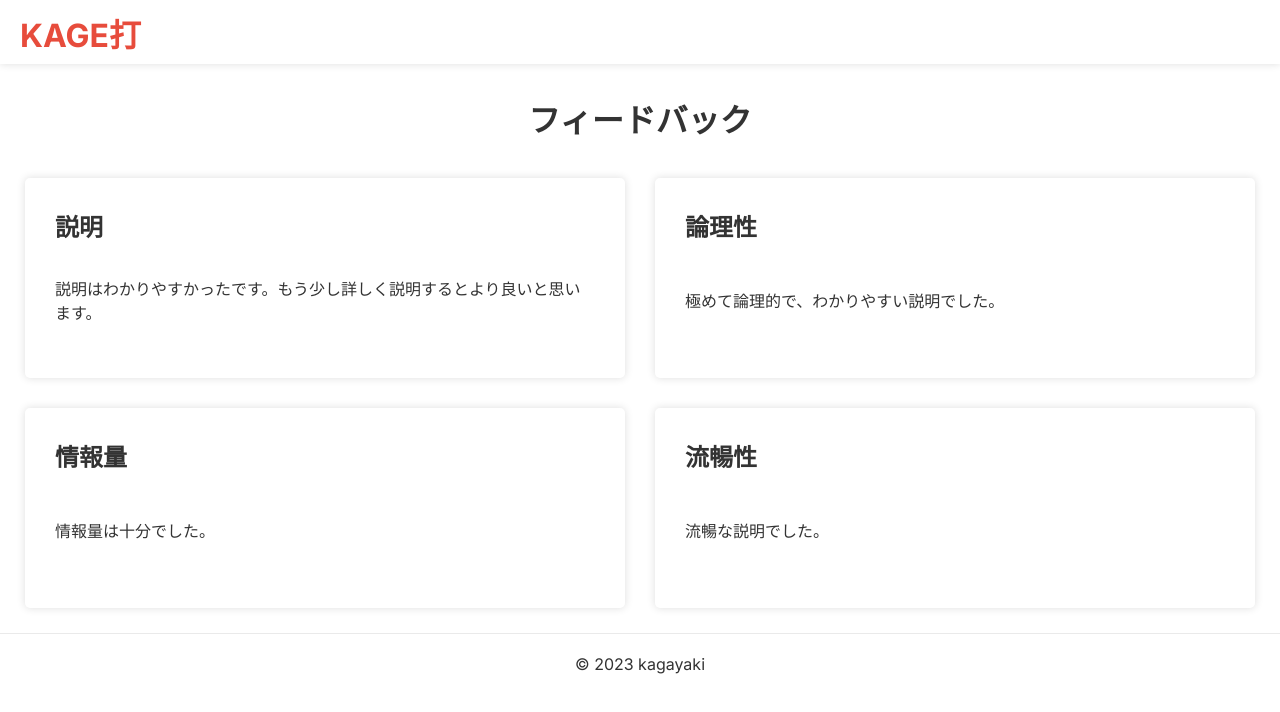
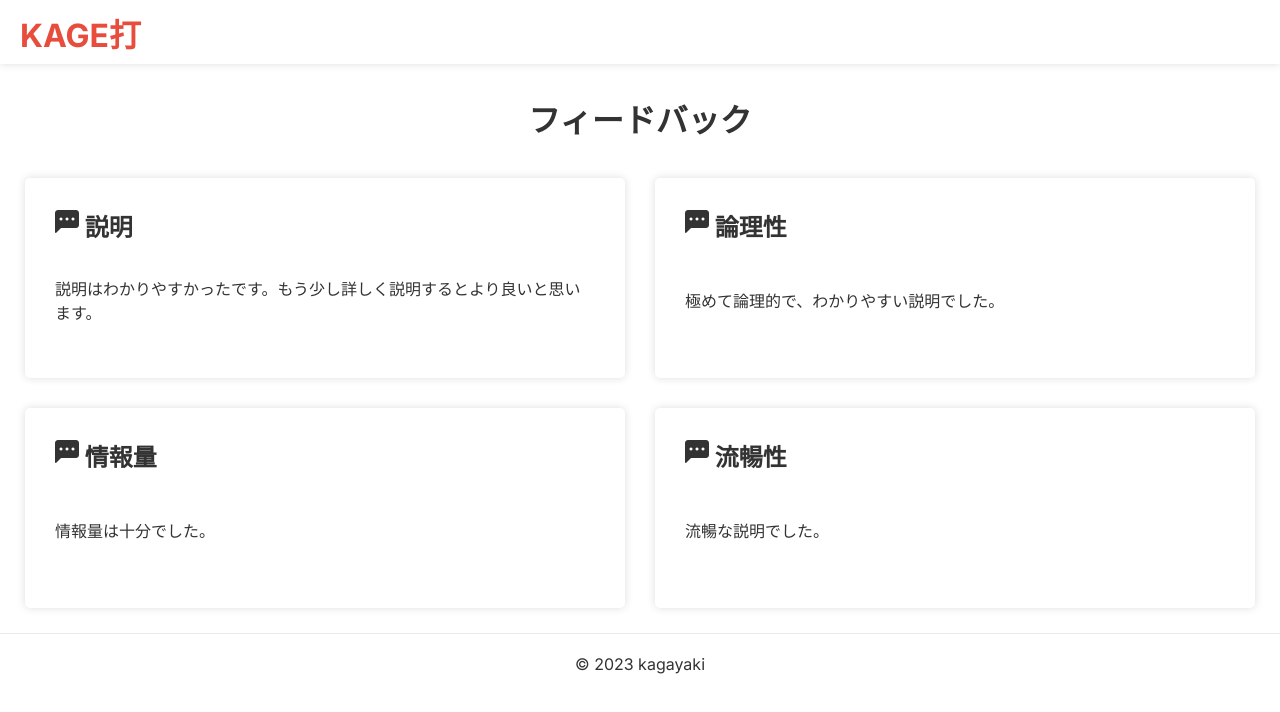
Before and after one commit to itsp-pbl-2023/kagayaki, a Next.js app in the folder src/: page /feedback in a window 1280 px wide. Shown: the top 712 px of the page. Built offline with nearby package versions, Linux system fonts and the light colour scheme.

Commit message:
Add Icons

```diff
--- a/src/app/components/FeedbackCard.tsx
+++ b/src/app/components/FeedbackCard.tsx
@@ -10,7 +10,11 @@ export default function FeecbackCard(props: PropType) {
   const { feedbacks } = useAppContext();
   return (
     <div className={styles.card}>
-      <div className={styles.card_title}>{props.title}</div>
+      <div className={styles.card_title}>
+        <i className="bi bi-chat-left-dots-fill" />
+        &nbsp;
+        {props.title}
+      </div>
       <div className={styles.card_content}>{feedbacks[props.item]}</div>
     </div>
   );
--- a/src/app/layout.tsx
+++ b/src/app/layout.tsx
@@ -19,7 +19,12 @@ export default function RootLayout({
 }) {
   return (
     <html lang="ja">
-      <head />
+      <head>
+        <link
+          rel="stylesheet"
+          href="https://cdn.jsdelivr.net/npm/bootstrap-icons@1.8.0/font/bootstrap-icons.css"
+        ></link>
+      </head>
       <body className={inter.className}>
         <Header />
         <AppContextProvider>{children}</AppContextProvider>
--- a/src/package.json
+++ b/src/package.json
@@ -12,6 +12,7 @@
     "@types/node": "20.1.0",
     "@types/react": "18.2.6",
     "@types/react-dom": "18.2.4",
+    "bootstrap-icons": "^1.10.5",
     "eslint": "8.40.0",
     "eslint-config-next": "13.4.1",
     "next": "13.4.1",
```
Also changed, not shown: 1 other file (tests, documents, lock files or other folders).
